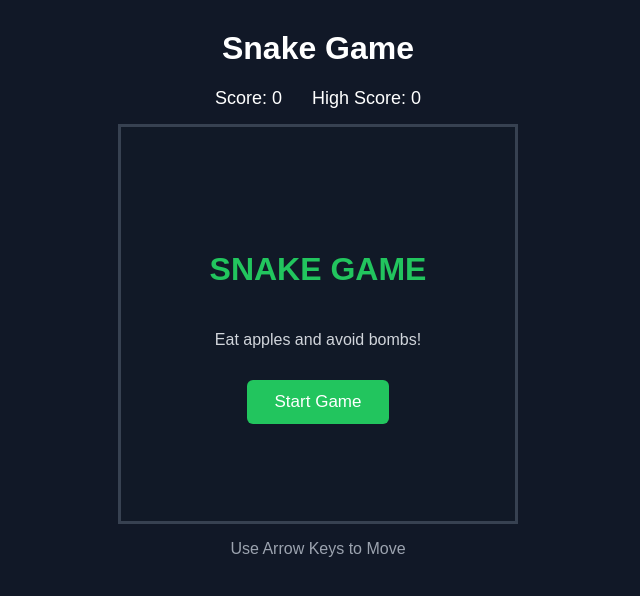
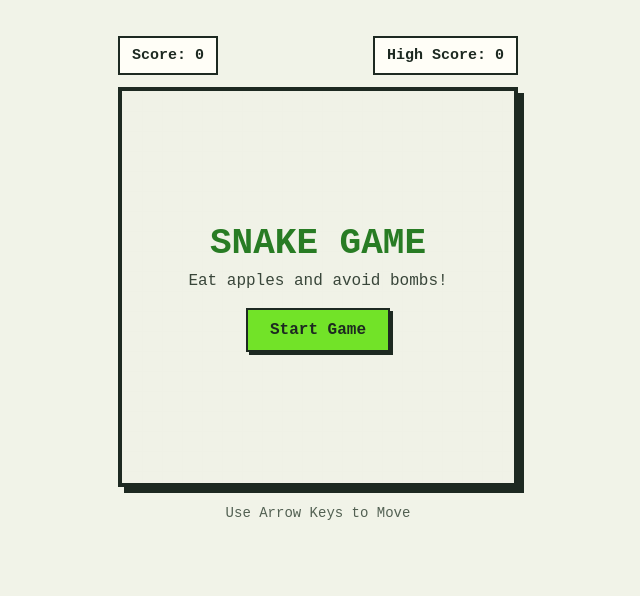
Before and after one commit to SnaggingCobra/Snake, a plain HTML site: page index.html in a window 1280 px wide. Shown: the whole page, without its empty margins (322-962 px from the left). Drawn offline with Linux system fonts and the light colour scheme.

Commit message:
final game push

```diff
--- a/index.html
+++ b/index.html
@@ -10,8 +10,6 @@
 
 <body>
 
-    <h1>Snake Game</h1>
-
     <div class="stats">
         <span id="score">Score: 0</span>
         <span id="highscore">High Score: 0</span>
@@ -23,10 +21,8 @@
 
         <div id="menu" class="menu">
             <h2 id="menu-title">Snake Game</h2>
-            <p id="menu-message">Eat apples and avoid bombs!</p>
-            <button onclick="startGame()" id="menu-button">
-                Start Game
-            </button>
+            <p id="menu-message">Eat apples. Avoid bombs.</p>
+            <button onclick="startGame()" id="menu-button">Start Game</button>
         </div>
 
     </div>
--- a/script.js
+++ b/script.js
@@ -176,6 +176,8 @@ function draw() {
         }
     }
 
+
+
     if (!snake || snake.length === 0) return;
 
     snake.forEach(function(part, index) {
@@ -217,7 +219,6 @@ function gameLoop() {
             return;
         }
     }
-
     snake.unshift(newHead);
 
     if (ateApple) {
@@ -229,6 +230,7 @@ function gameLoop() {
     } else {
         snake.pop();
     }
+
 
     if (bomb && headX === bomb.x && headY === bomb.y) {
         snake = snake.slice(0, Math.max(1, Math.ceil(snake.length / 2)));
--- a/style.css
+++ b/style.css
@@ -1,83 +1,105 @@
-body {
-    background: #111827;
-    color: white;
-    font-family: Arial, Helvetica, sans-serif;
-    text-align: center;
-
+:root {
+    color-scheme: light;
+    font-family: "Courier New", monospace;
+    color: #1d2921;
+    background: #f1f3e8;
 }
 
-h1 {
-    margin-top: 30px;
+* {
+    box-sizing: border-box;
+}
 
+body {
+    min-height: 100vh;
+    margin: 0;
+    padding: 36px 16px 24px;
+    display: flex;
+    flex-direction: column;
+    align-items: center;
+    text-align: center;
 }
 
 .stats {
+    width: min(400px, calc(100vw - 44px));
     display: flex;
-    justify-content: center;
-    gap: 30px;
-    margin: 15px;
-    font-size: 18px;
+    justify-content: space-between;
+    gap: 12px;
+    margin: 0 0 12px;
+    font-size: 15px;
+    font-weight: 700;
+}
 
+.stats span {
+    padding: 9px 12px;
+    border: 2px solid #1d2921;
+    background: #fffef7;
 }
 
 .game-container {
     position: relative;
-    width: 400px;
-    max-width: 95vw;
-    margin: auto;
-
+    width: min(400px, calc(100vw - 44px));
+    aspect-ratio: 1;
+    border: 4px solid #1d2921;
+    background-color: #edf2df;
+    background-image:
+        linear-gradient(to right, #dce5ce 1px, transparent 1px),
+        linear-gradient(to bottom, #dce5ce 1px, transparent 1px);
+    background-size: 20px 20px;
+    box-shadow: 6px 6px 0 #1d2921;
 }
-
-
 
 canvas {
     display: block;
     width: 100%;
-    background: #1f2937;
-    border: 3px solid #374151;
-    box-sizing: border-box;
-
+    height: 100%;
 }
 
 .controls {
-    color: #9ca3aF;
+    margin: 18px 0 0;
+    color: #526052;
+    font-size: 14px;
 }
 
 .menu {
     position: absolute;
-    inset: 3px;
-    background: rgba(17, 24, 39, 0.92);
+    inset: 0;
     display: flex;
     flex-direction: column;
     justify-content: center;
     align-items: center;
-    padding: 15px;
-    box-sizing: border-box;
+    padding: 20px;
+    background: rgba(241, 243, 232, 0.94);
 }
 
 .menu h2 {
-    font-size: 32px;
-    color: #22c55e;
+    margin: 0 0 8px;
+    color: #287c24;
+    font-size: 36px;
 }
 
 .menu p {
-    color: #d1d5db;
+    margin: 0;
+    color: #39463a;
 }
 
-
-
-
 button {
-    padding: 12px 28px;
-    background: #22c55e;
-    color: white;
-    border: none;
-    border-radius: 6px;
+    margin-top: 18px;
+    padding: 11px 22px;
+    border: 2px solid #1d2921;
+    background: #72e328;
+    color: #1d2921;
+    font: inherit;
+    font-weight: 700;
     cursor: pointer;
-    font-size: 17px;
-    margin-top: 15px;
+    box-shadow: 3px 3px 0 #1d2921;
 }
 
 button:hover {
-    background: #16a34a;
+    transform: translate(-1px, -1px);
+    box-shadow: 4px 4px 0 #1d2921;
 }
+
+button:focus-visible {
+    outline: 3px solid #d34434;
+    outline-offset: 4px;
+}
```
